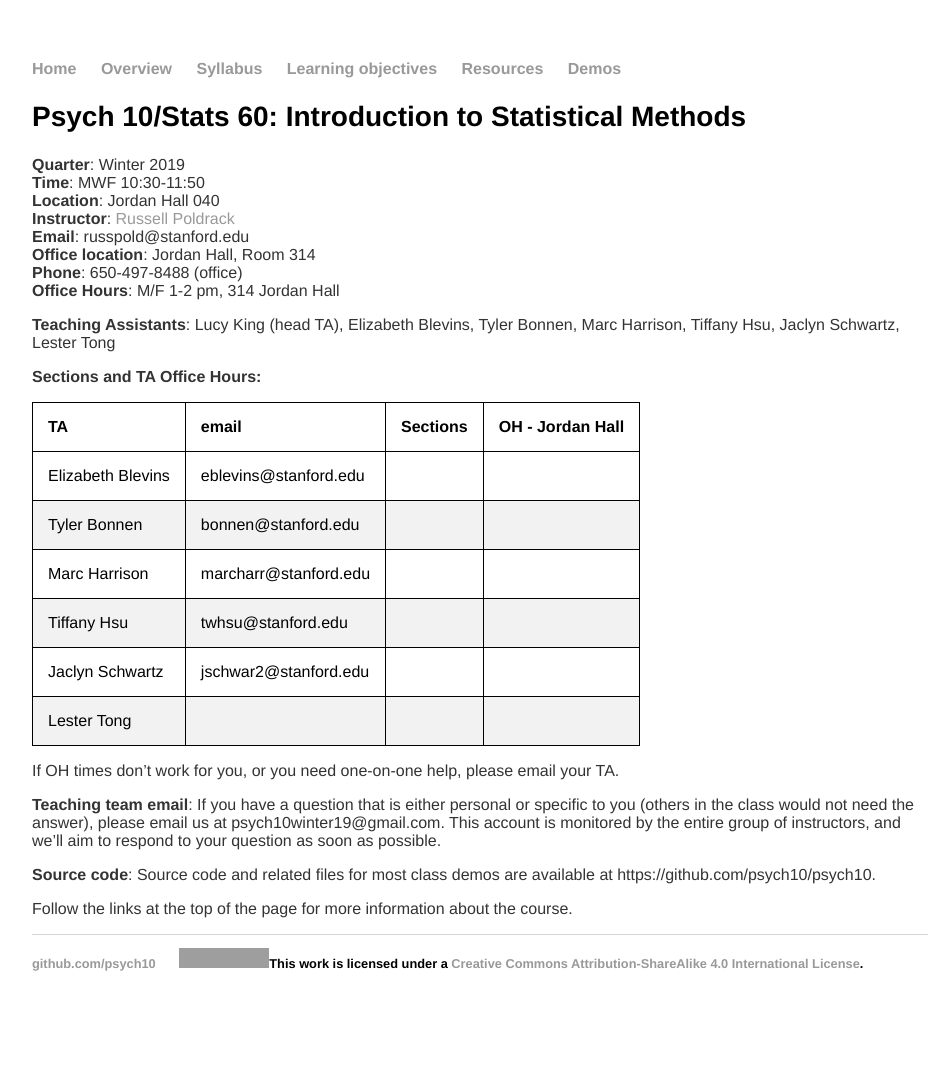
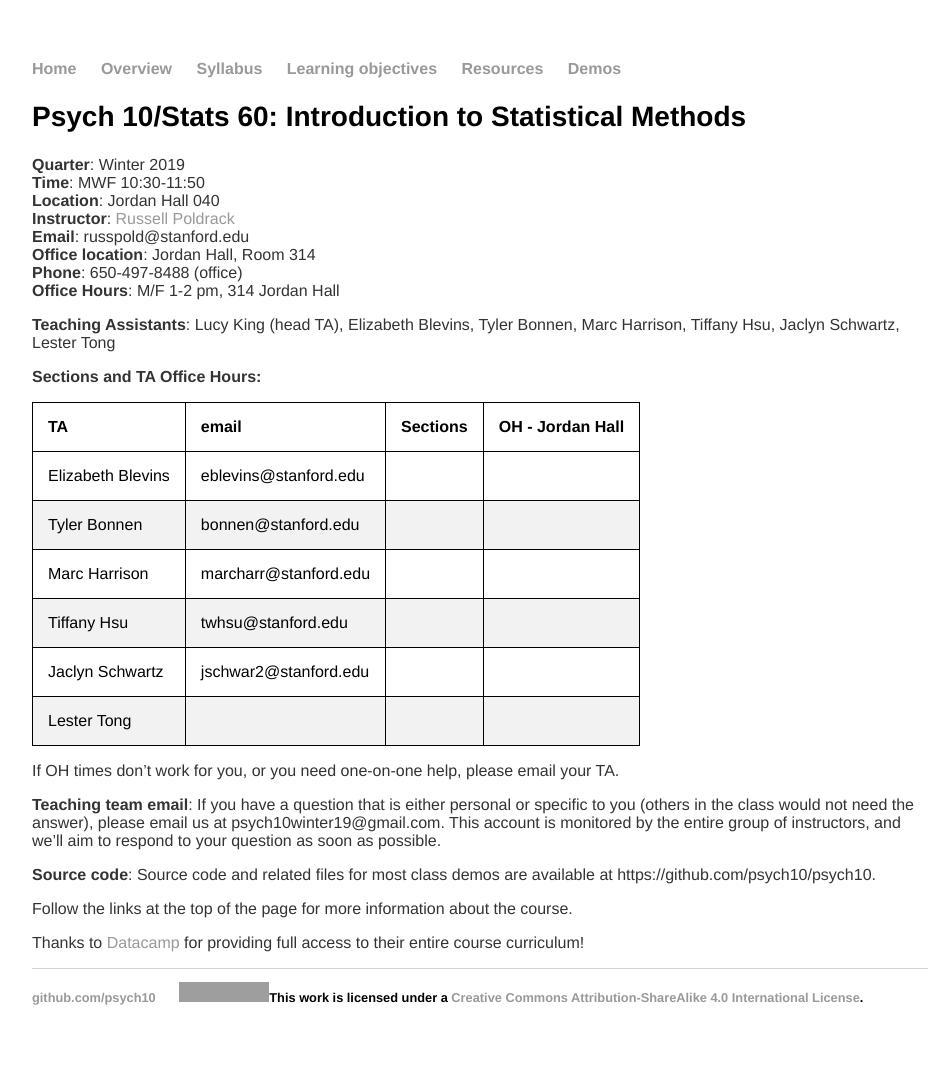
Before and after one commit to stats60/stats60.github.io, a Jekyll site: the page built from index.md, in a window 1280 px wide. Shown: the whole page, without its empty margins (160-1105 px from the left). Built offline with Jekyll 4.4.1, drawn with Linux system fonts in a browser that asks for light colours; before the commit the page ends 1031 px from its top, so only the background shows below that; grey boxes are pictures that could not be loaded.

Commit message:
add datacamp link

```diff
--- a/index.md
+++ b/index.md
@@ -35,3 +35,5 @@ If OH times don't work for you, or you need one-on-one help, please email your T
 **Source code**: Source code and related files for most class demos are available at https://github.com/psych10/psych10.
 
 Follow the links at the top of the page for more information about the course.
+
+Thanks to [Datacamp](https://www.datacamp.com/) for providing full access to their entire course curriculum!
```
